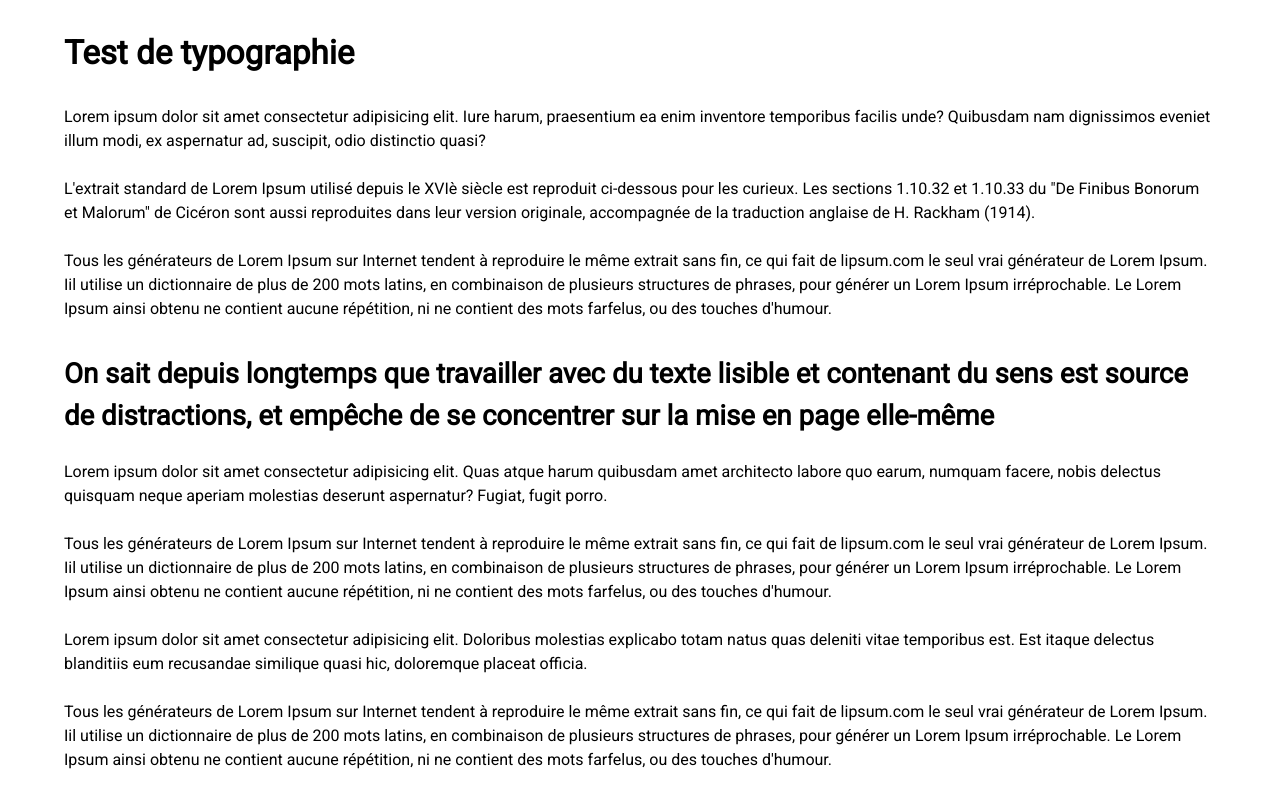
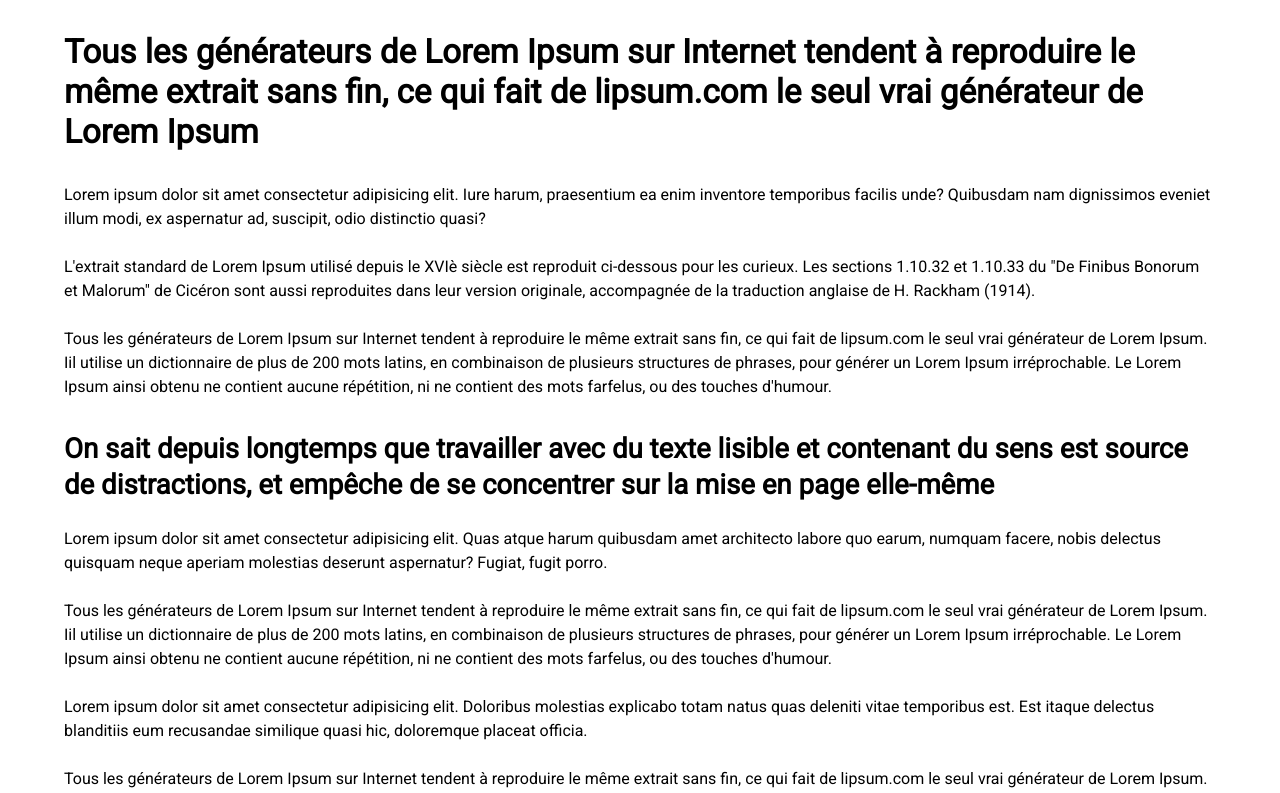
Before and after one commit to lamorin/lamorin.github.io, a website built with webpack: page src/vertical-rythm.html in a window 1280 px wide. Shown: the top 793 px of the page. Built offline with nearby package versions, Linux system fonts and the light colour scheme; grey boxes are pictures that could not be loaded.

Commit message:
Correction de line-height

```diff
--- a/src/main.scss
+++ b/src/main.scss
@@ -43,6 +43,7 @@
   margin-top: 32px;
   margin-bottom: 1.333333 * $vertical-unit;
   line-height: $vertical-unit * $ratio * $ratio * $ratio;
+  line-height: 1.2;
 }
 
 h2 {
@@ -55,6 +56,7 @@
   margin-top: 32px;
   margin-bottom: $vertical-unit;
   line-height: $vertical-unit * $ratio * $ratio * $ratio;
+  line-height: 1.3;
 }
 
 h3 {
@@ -68,6 +70,7 @@
   //margin-top: 0.666666 * $vertical-unit;
   margin-bottom: 20px;
   line-height: $vertical-unit * $ratio * $ratio;
+  line-height: 1.3;
 }
 
 h4 {
@@ -82,6 +85,7 @@
   margin-bottom: 0.666666 * $vertical-unit;
   //margin-bottom: 1.5 * $vertical-unit;
   line-height: $vertical-unit * $ratio;
+  line-height: 1.2;
 }
 
 @media screen and (min-width: 768px) {
--- a/src/vertical-rythm.html
+++ b/src/vertical-rythm.html
@@ -13,7 +13,9 @@
   <body>
     <div class="container">
       <div class="row">
-        <h1>Test de typographie</h1>
+        <h1>Tous les générateurs de Lorem Ipsum sur Internet tendent à reproduire
+        le même extrait sans fin, ce qui fait de lipsum.com le seul vrai
+        générateur de Lorem Ipsum</h1>
         <p>
           Lorem ipsum dolor sit amet consectetur adipisicing elit. Iure harum,
           praesentium ea enim inventore temporibus facilis unde? Quibusdam nam
```
Also changed, not shown: dist/app.css, dist/index.html, dist/vertical-rythm.html.
